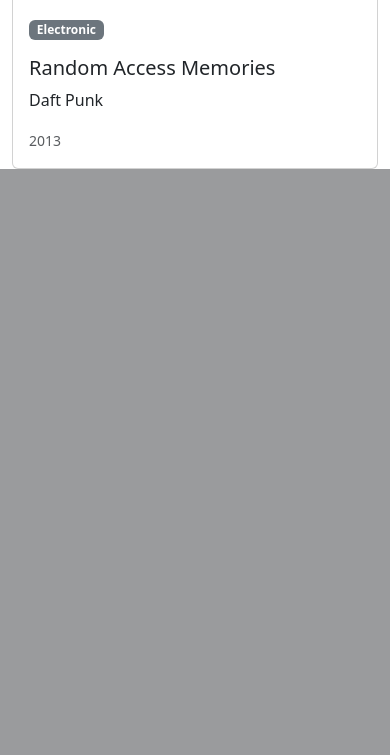
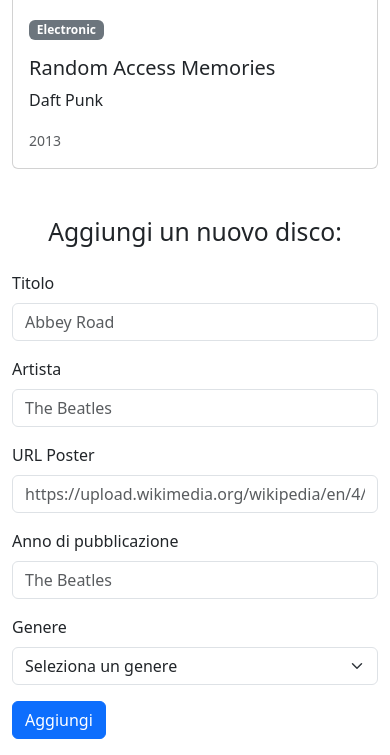
Before and after one commit to federicascognamiglio/php-dischi-json, a PHP site: page / in a window 390 px wide. Shown: the part 2313-3068 px from the top of the page. Before the commit the page ends 2482 px from the top, so only its background shows below. Run offline with PHP 8.4, Linux system fonts and the light colour scheme.

Commit message:
feat: form added

```diff
--- a/functions.php
+++ /dev/null
@@ -1,3 +0,0 @@
-<?php
-
-?>
--- a/index.php
+++ b/index.php
@@ -2,6 +2,8 @@
 
 $dischi_text = file_get_contents("./dischi.json");
 $dischi = json_decode($dischi_text, true);
+
+$generi = [ "Rock", "Rock Progressivo", "Pop", "Hip Hop", "Jazz", "Blues", "Metal", "Classica", "Reggae", "Funk", "Grunge", "Soul", "R&B", "Punk", "Electronic", "House", "Techno", "Indie", "Alternative",];
 
 ?>
 
@@ -42,13 +44,13 @@ $dischi = json_decode($dischi_text, true);
             ?>
             <div class='col-sm-12 col-md-4 col-lg-3'>
                 <div class='card mt-4'>
-                    <img src="<?php echo $disco["url_cover"] ?>" class="card-img-top"
-                        alt="<?php echo $disco["titolo"] ?>">
+                    <img src="<?php echo $disco["url_cover"] ?>" class="card-img-top" alt="<?php $disco["titolo"] ?>">
                     <div class='card-body'>
                         <span class="badge text-bg-secondary mb-3"><?php echo $disco["genere"] ?></span>
                         <h5 class="card-title"><?php echo $disco["titolo"] ?></h5>
                         <p class="card-text"><?php echo $disco["artista"] ?></p>
-                        <p class="card-text"><small class='text-muted'><?php echo $disco["anno_pubblicazione"] ?></small></p>
+                        <p class="card-text"><small
+                                class='text-muted'><?php echo $disco["anno_pubblicazione"] ?></small></p>
                     </div>
                 </div>
             </div>
@@ -57,6 +59,44 @@ $dischi = json_decode($dischi_text, true);
             ?>
         </div>
         <!-- /Disk Cards -->
+
+        <!-- Form -->
+        <form action="" method="POST">
+            <h2 class="text-center mt-5 mb-4">Aggiungi un nuovo disco:</h2>
+            <div class="row">
+                <div class="col-sm-12 col-md-6 mb-3">
+                    <label for="titolo" class="form-label">Titolo</label>
+                    <input type="text" class="form-control" id="titolo" name="titolo" placeholder="Abbey Road">
+                </div>
+                <div class="col-sm-12 col-md-6 mb-3">
+                    <label for="artista" class="form-label">Artista</label>
+                    <input type="text" class="form-control" id="artista" name="artista" placeholder="The Beatles">
+                </div>
+                <div class="col-sm-12 col-md-6 mb-3">
+                    <label for="url_cover" class="form-label">URL Poster</label>
+                    <input type="text" class="form-control" id="url_cover" name="url_cover"
+                        placeholder="https://upload.wikimedia.org/wikipedia/en/4/42/Beatles_-_Abbey_Road.jpg">
+                </div>
+                <div class="col-sm-12 col-md-6 mb-3">
+                    <label for="anno_pubblicazione" class="form-label">Anno di pubblicazione</label>
+                    <input type="text" class="form-control" id="anno_pubblicazione" name="anno_pubblicazione"
+                        placeholder="The Beatles">
+                </div>
+                <div class="col-sm-12 col-md-6 mb-3">
+                    <label for="genere" class="form-label">Genere</label>
+                    <select class="form-select" id="genere" name="genere" aria-label="Default select example">
+                        <option selected>Seleziona un genere</option>
+                        <?php foreach($generi as $genere) {
+                            echo "<option value='$genere'>$genere</option>";
+                        } ?>
+                    </select>
+                </div>
+                <div class="col-sm-12 col-md-6 mb-3 align-self-end">
+                    <button type="submit" class="btn btn-primary">Aggiungi</button>
+                </div>
+            </div>
+        </form>
+        <!-- /Form -->
     </main>
 
 </body>
```
